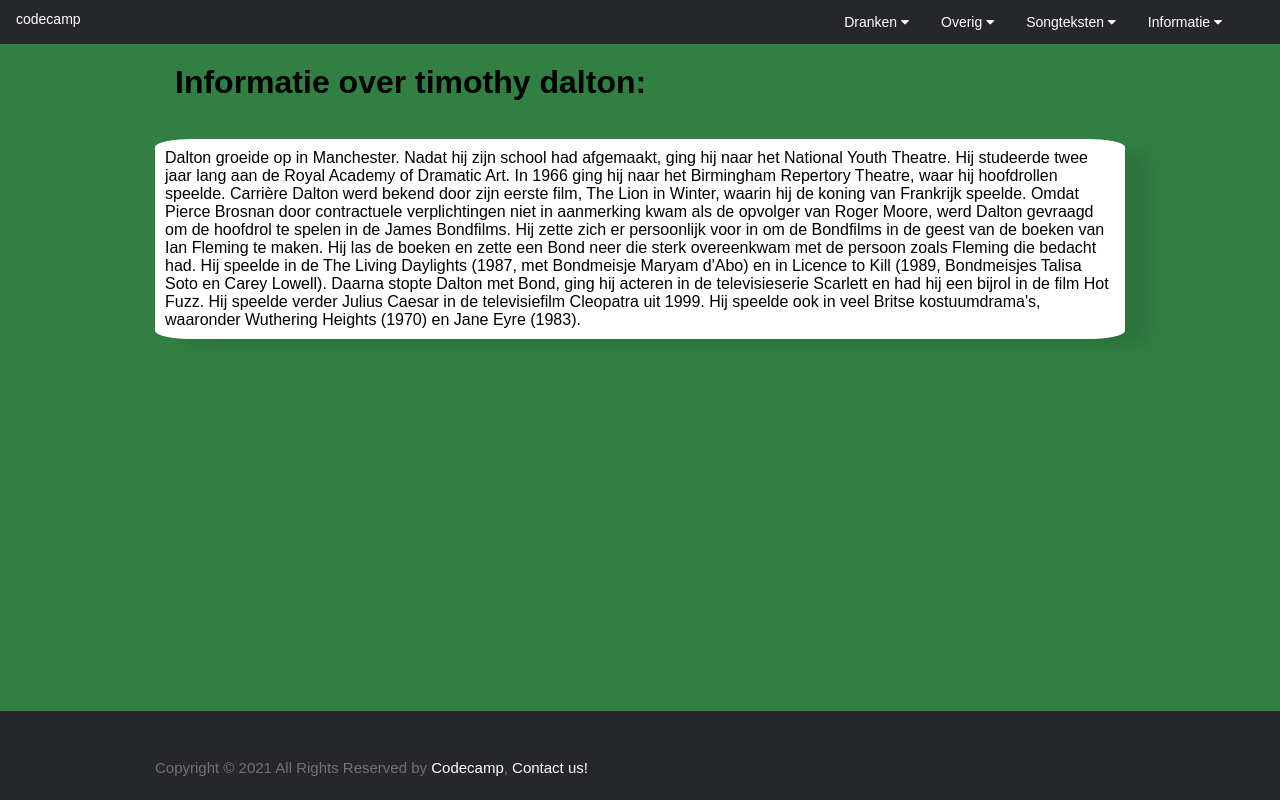
After one commit to ibrahimhillowle/C2-CodeCamp, a PHP site: page /timothydalton.php in a window 1280 px wide. The commit adds this page. Run offline with PHP 8.4, Linux system fonts and the light colour scheme; data that the repository does not hold is empty; some libraries are stand-ins or nearby versions.

Commit message:
timothy dalton pagina

```diff
--- a/css/main.css
+++ b/css/main.css
@@ -10,6 +10,11 @@
 }
 .geel{
   background-color: yellow;
+
+}
+
+.groen{
+  background-color: #317f43;
 }
 body {
   font-family: Arial, Helvetica, sans-serif;
--- /dev/null
+++ b/timothydalton.php
@@ -0,0 +1,29 @@
+<!DOCTYPE html>
+<html>
+<head>
+    <title>Codecamp</title>
+    <?php require_once 'head.php'; ?>
+</head>
+
+<body class="groen">
+<?php require_once 'header.php'; ?>
+<div class="container">
+    <h1>Informatie over timothy dalton:</h1>
+    <br>
+    <div class="informatie">
+    <p>Dalton groeide op in Manchester. Nadat hij zijn school had afgemaakt, ging hij naar het National Youth Theatre. Hij studeerde twee jaar lang aan de Royal Academy of Dramatic Art. In 1966 ging hij naar het Birmingham Repertory Theatre, waar hij hoofdrollen speelde.
+
+Carrière
+Dalton werd bekend door zijn eerste film, The Lion in Winter, waarin hij de koning van Frankrijk speelde. Omdat Pierce Brosnan door contractuele verplichtingen niet in aanmerking kwam als de opvolger van Roger Moore, werd Dalton gevraagd om de hoofdrol te spelen in de James Bondfilms. Hij zette zich er persoonlijk voor in om de Bondfilms in de geest van de boeken van Ian Fleming te maken. Hij las de boeken en zette een Bond neer die sterk overeenkwam met de persoon zoals Fleming die bedacht had. Hij speelde in de The Living Daylights (1987, met Bondmeisje Maryam d'Abo) en in Licence to Kill (1989, Bondmeisjes Talisa Soto en Carey Lowell). Daarna stopte Dalton met Bond, ging hij acteren in de televisieserie Scarlett en had hij een bijrol in de film Hot Fuzz. Hij speelde verder Julius Caesar in de televisiefilm Cleopatra uit 1999.
+
+Hij speelde ook in veel Britse kostuumdrama's, waaronder Wuthering Heights (1970) en Jane Eyre (1983).</p>
+</div>
+</div>
+
+
+
+</body>
+<footer>
+    <?php require_once 'footer.php'; ?>
+</footer>
+</html>
```
